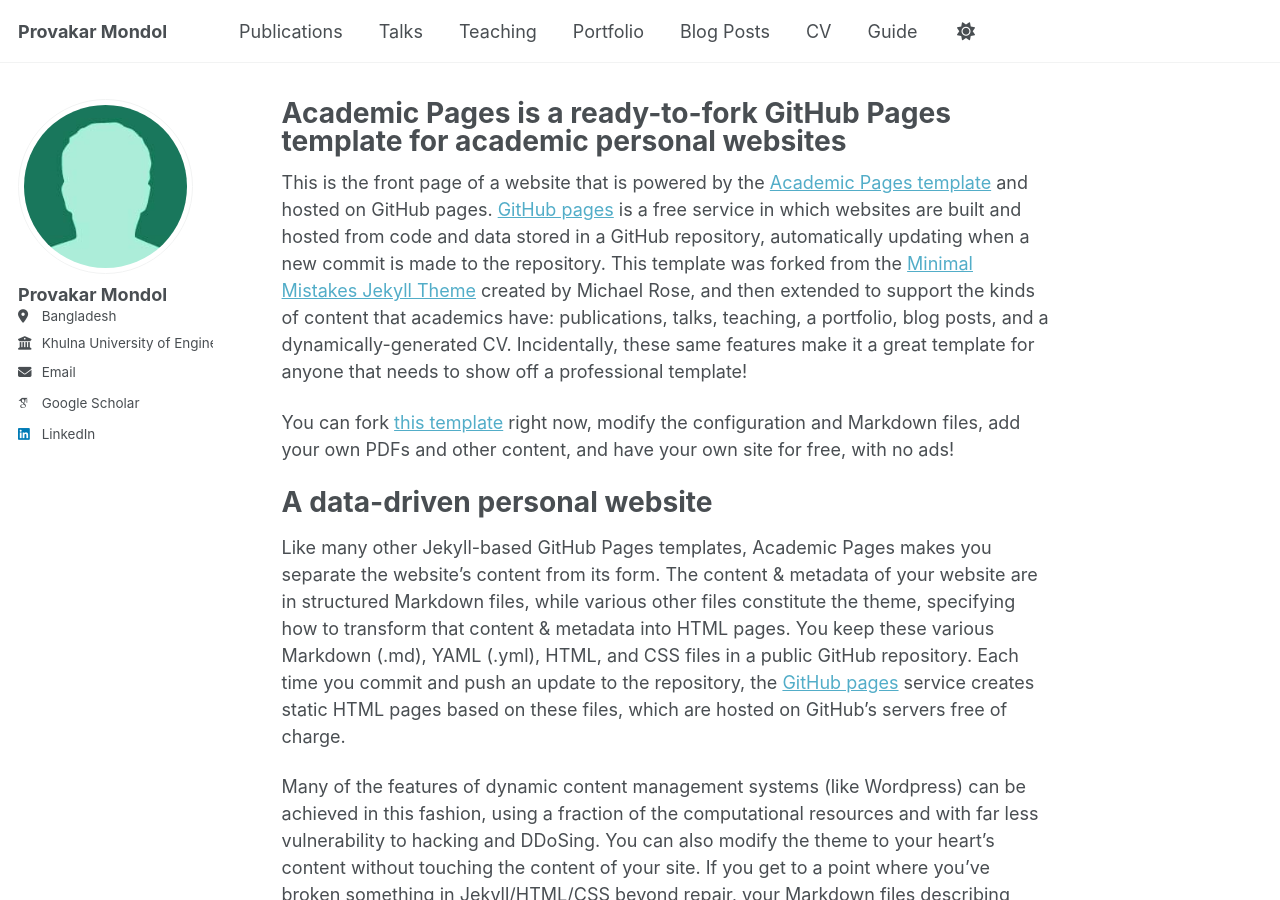
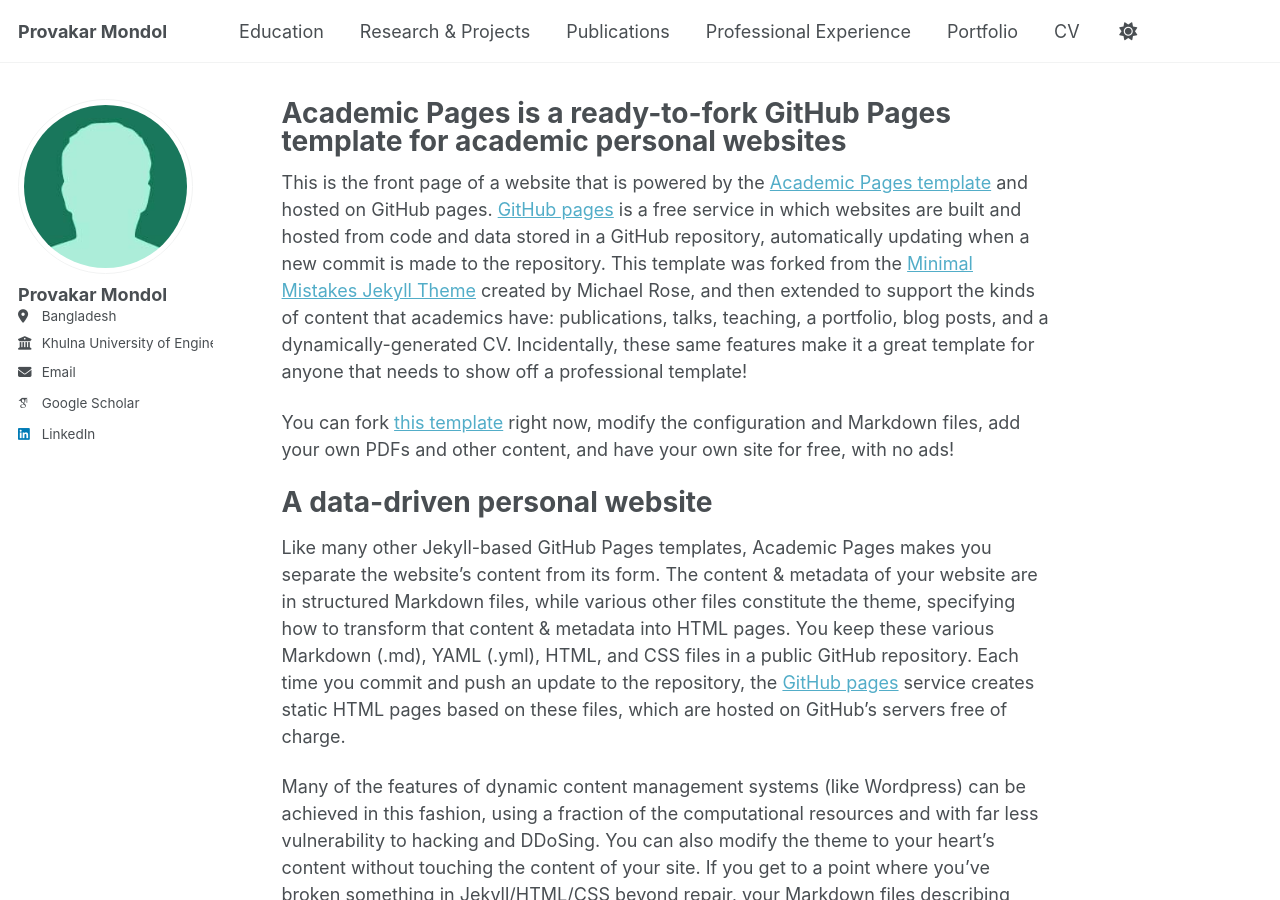
Before and after one commit to ProvakarM/provakar24.github.io, a Jekyll site: the page built from _pages/about.md, in a window 1280 px wide and 900 px high. Built offline with Jekyll 4.4.1, drawn with Linux system fonts in a browser that asks for light colours; some web fonts are replaced; a script that is not in the unit is left out.

Commit message:
navigation.yml

```diff
--- a/_data/navigation.yml
+++ b/_data/navigation.yml
@@ -8,20 +8,30 @@
 #      Markdown formatted page while the second is generated using JSON.
 
 main:
+  - title: "Education"
+    url: /education/
+
+  - title: "Research & Projects"
+    url: /research-projects/
+
   - title: "Publications"
     url: /publications/
 
-  - title: "Talks"
-    url: /talks/
+  # - title: "Talks"
+  #   url: /talks/
 
-  - title: "Teaching"
-    url: /teaching/
+  - title: "Professional Experience"
+    url: /professional-experience/
+
+
+  # - title: "Teaching"
+  #   url: /teaching/
 
   - title: "Portfolio"
     url: /portfolio/
 
-  - title: "Blog Posts"
-    url: /year-archive/
+  # - title: "Blog Posts"
+  #   url: /year-archive/
 
   - title: "CV"
     url: /cv/
@@ -29,5 +39,5 @@ main:
   # - title: "CV"
   #   url: /cv-json/
 
-  - title: "Guide"
-    url: /markdown/
+  # - title: "Guide"
+  #   url: /markdown/
```
